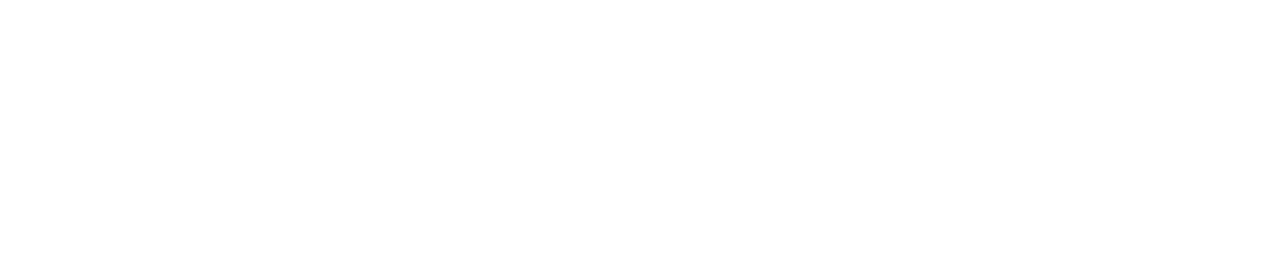
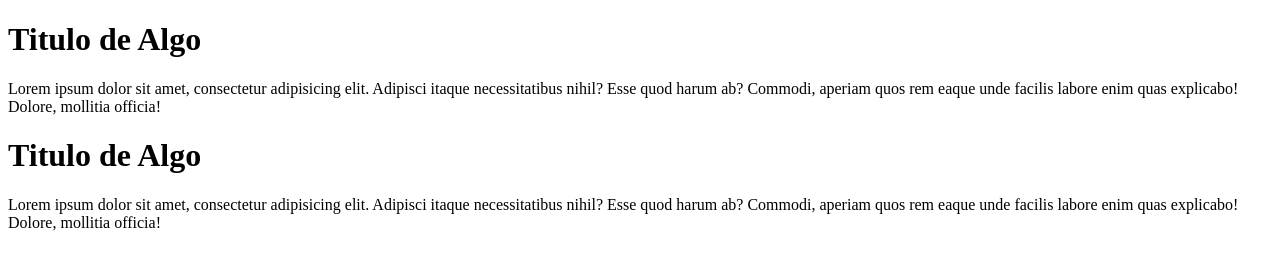
Before and after one commit to dheftyr/teste, a plain HTML site: page index.html in a window 1280 px wide. Drawn offline with Linux system fonts and the light colour scheme.

Commit message:
Iniciando a estrutura

```diff
--- a/index.html
+++ b/index.html
@@ -8,6 +8,14 @@
     <title>Document</title>
 </head>
 <body>
+    <div>
+        <h1>Titulo de Algo</h1>
+        <p>Lorem ipsum dolor sit amet, consectetur adipisicing elit. Adipisci itaque necessitatibus nihil? Esse quod harum ab? Commodi,
+            aperiam quos rem eaque unde facilis labore enim quas explicabo! Dolore, mollitia officia!</p>
 
+        <h1>Titulo de Algo</h1>
+        <p>Lorem ipsum dolor sit amet, consectetur adipisicing elit. Adipisci itaque necessitatibus nihil? Esse quod harum ab? Commodi,
+            aperiam quos rem eaque unde facilis labore enim quas explicabo! Dolore, mollitia officia!</p>
+    </div>
 </body>
 </html>
```
